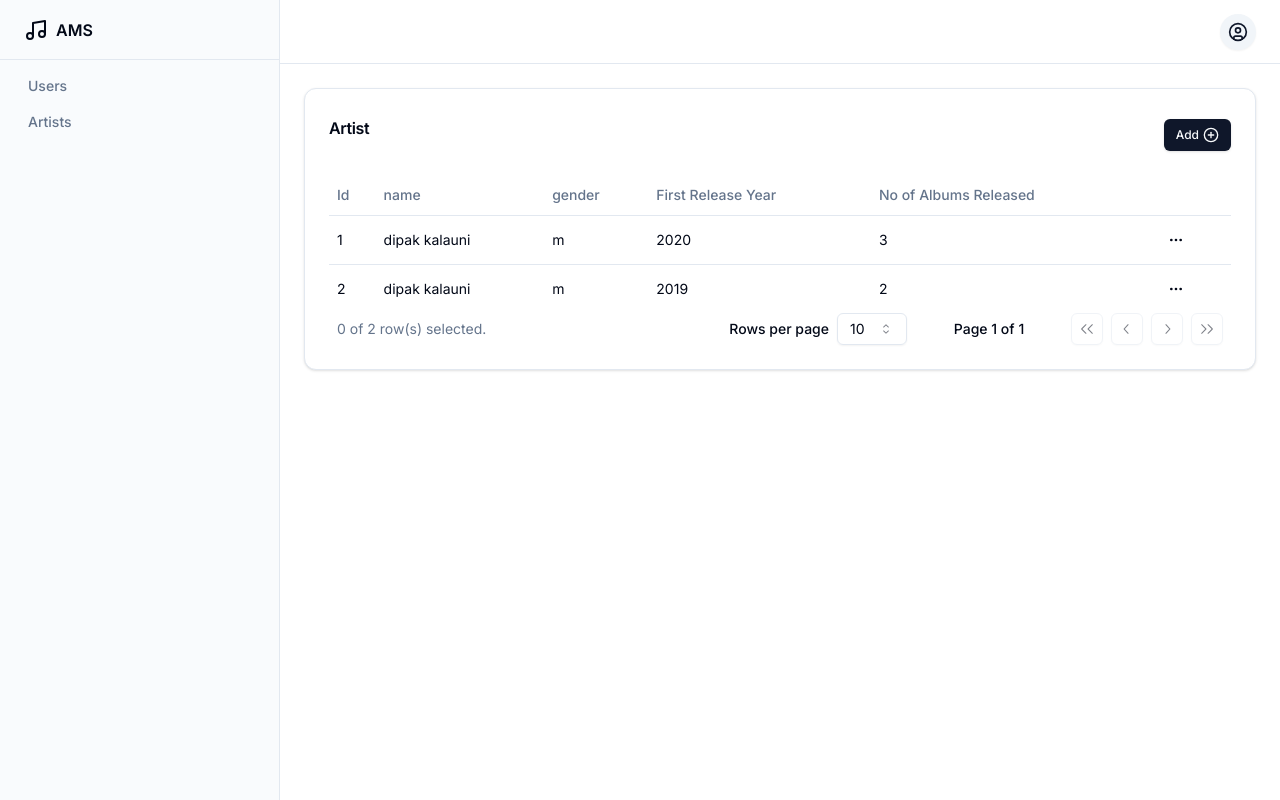
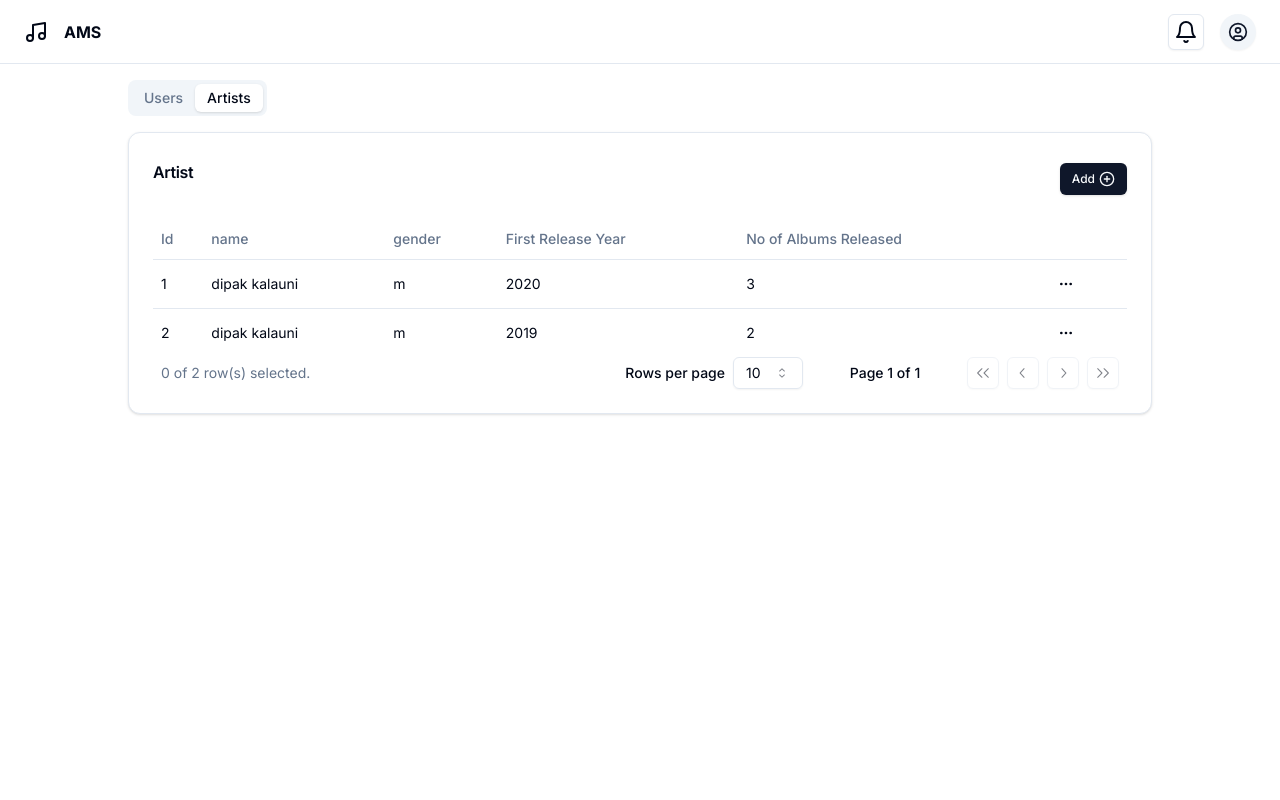
Before and after one commit to KaloniGiga/artist-management-system, a Next.js app in the folder apps/web/: page /dashboard/artists in a window 1280 px wide. Built offline with nearby package versions, Linux system fonts and the light colour scheme.

Commit message:
feat: remove sidebar and mobile nav, add notification and tabs

```diff
--- a/apps/web/app/dashboard/layout.tsx
+++ b/apps/web/app/dashboard/layout.tsx
@@ -1,17 +1,15 @@
 import { Navbar } from "@web/components/dashboard/header/Navbar";
-import { Sidebar } from "@web/components/dashboard/sidebar/Sidebar";
+import { TabsMenu } from "@web/components/dashboard/tabs/TabsMenu";
 import { ReactNode } from "react";
 
 export default function Layout({ children }: { children: ReactNode }) {
   return (
-    <div className="grid min-h-screen w-full md:grid-cols-[220px_1fr] lg:grid-cols-[280px_1fr]">
-      <Sidebar />
-      <div className="flex flex-col">
-        <Navbar />
-        <main className="flex flex-1 flex-col gap-4 p-4 lg:gap-6 lg:p-6">
-          {children}
-        </main>
-      </div>
+    <div className="w-full min-h-screen flex flex-col">
+      <Navbar />
+      <main className="w-[80%] mx-auto">
+        <TabsMenu />
+        {children}
+      </main>
     </div>
   );
 }
--- a/apps/web/components/dashboard/header/MobileMenu.tsx
+++ /dev/null
@@ -1,35 +0,0 @@
-import { Button } from "@web/components/ui/button";
-import { Sheet, SheetContent, SheetTrigger } from "@web/components/ui/sheet";
-import { Menu, Music } from "lucide-react";
-import Link from "next/link";
-
-export function MobileMenu() {
-  return (
-    <Sheet>
-      <SheetTrigger asChild>
-        <Button variant="outline" size="icon" className="shrink-0 md:hidden">
-          <Menu className="h-5 w-5" />
-        </Button>
-      </SheetTrigger>
-      <SheetContent side="left">
-        <nav className="grid gap-6 text-lg font-medium">
-          <Link
-            href="#"
-            className="flex items-center gap-2 text-lg font-semibold"
-          >
-            <Music className="h-6 w-6" />
-          </Link>
-          <Link href="/dashboard" className="hover:text-foreground">
-            Users
-          </Link>
-          <Link
-            href="/dashboard/artists"
-            className="text-muted-foreground hover:text-foreground"
-          >
-            Artists
-          </Link>
-        </nav>
-      </SheetContent>
-    </Sheet>
-  );
-}
--- a/apps/web/components/dashboard/header/Navbar.tsx
+++ b/apps/web/components/dashboard/header/Navbar.tsx
@@ -1,11 +1,18 @@
-import { MobileMenu } from "./MobileMenu";
 import { UserDropdown } from "./UserDropdown";
+import { Music } from "lucide-react";
+import { Notification } from "./Notification";
 
 export function Navbar() {
   return (
-    <header className="w-full sticky top-0 flex justify-between lg:justify-end h-16 items-center gap-4 border-b bg-background px-4 md:px-6">
-      <MobileMenu />
-      <UserDropdown />
+    <header className="w-full sticky top-0 flex justify-between h-16 items-center gap-4 border-b bg-background px-4 md:px-6">
+      <nav className="flex justify-center gap-x-4 items-center">
+        <Music />
+        <span className="font-bold">AMS</span>
+      </nav>
+      <div className="flex items-center gap-x-4">
+        <Notification />
+        <UserDropdown />
+      </div>
     </header>
   );
 }
--- /dev/null
+++ b/apps/web/components/dashboard/header/Notification.tsx
@@ -0,0 +1,10 @@
+import { Button } from "@web/components/ui/button";
+import { Bell } from "lucide-react";
+
+export function Notification() {
+  return (
+    <Button variant={"outline"} size={"icon"}>
+      <Bell />
+    </Button>
+  );
+}
--- a/apps/web/components/dashboard/sidebar/Sidebar.tsx
+++ /dev/null
@@ -1,33 +0,0 @@
-import { Music } from "lucide-react";
-import Link from "next/link";
-
-export function Sidebar() {
-  return (
-    <div className="hidden border-r bg-muted/40 md:block">
-      <div className="flex h-full max-h-screen flex-col gap-2">
-        <div className="flex h-14 items-center border-b px-4 lg:h-[60px] lg:px-6">
-          <Link href="/" className="flex items-center gap-2 font-semibold">
-            <Music className="h-6 w-6" />
-            <span>AMS</span>
-          </Link>
-        </div>
-        <div className="flex-1">
-          <nav className="grid items-start px-2 text-sm font-medium lg:px-4">
-            <Link
-              href="/dashboard"
-              className="flex items-center gap-3 rounded-lg px-3 py-2 text-muted-foreground transition-all hover:text-primary"
-            >
-              Users
-            </Link>
-            <Link
-              href="/dashboard/artists"
-              className="flex items-center gap-3 rounded-lg px-3 py-2 text-muted-foreground transition-all hover:text-primary"
-            >
-              Artists
-            </Link>
-          </nav>
-        </div>
-      </div>
-    </div>
-  );
-}
--- /dev/null
+++ b/apps/web/components/dashboard/tabs/TabsMenu.tsx
@@ -0,0 +1,27 @@
+/* eslint-disable @typescript-eslint/no-unused-vars */
+"use client";
+import { usePathname } from "next/navigation";
+import { Tabs, TabsList, TabsTrigger } from "../../ui/tabs";
+import Link from "next/link";
+import { useState } from "react";
+
+export function TabsMenu() {
+  const pathname = usePathname();
+  const [tabValue, setTabValue] = useState(
+    pathname == "/dashboard/artists" ? "artists" : "users",
+  );
+
+  return (
+    <Tabs defaultValue={tabValue} className="w-[400px] my-4">
+      <TabsList>
+        <Link href={"/dashboard"}>
+          <TabsTrigger value={"users"}>Users</TabsTrigger>
+        </Link>
+
+        <Link href={"/dashboard/artists"}>
+          <TabsTrigger value={"artists"}>Artists</TabsTrigger>
+        </Link>
+      </TabsList>
+    </Tabs>
+  );
+}
--- /dev/null
+++ b/apps/web/components/ui/tabs.tsx
@@ -0,0 +1,55 @@
+"use client";
+
+import * as React from "react";
+import * as TabsPrimitive from "@radix-ui/react-tabs";
+
+import { cn } from "@web/lib/utils";
+
+const Tabs = TabsPrimitive.Root;
+
+const TabsList = React.forwardRef<
+  React.ElementRef<typeof TabsPrimitive.List>,
+  React.ComponentPropsWithoutRef<typeof TabsPrimitive.List>
+>(({ className, ...props }, ref) => (
+  <TabsPrimitive.List
+    ref={ref}
+    className={cn(
+      "inline-flex h-9 items-center justify-center rounded-lg bg-muted p-1 text-muted-foreground",
+      className,
+    )}
+    {...props}
+  />
+));
+TabsList.displayName = TabsPrimitive.List.displayName;
+
+const TabsTrigger = React.forwardRef<
+  React.ElementRef<typeof TabsPrimitive.Trigger>,
+  React.ComponentPropsWithoutRef<typeof TabsPrimitive.Trigger>
+>(({ className, ...props }, ref) => (
+  <TabsPrimitive.Trigger
+    ref={ref}
+    className={cn(
+      "inline-flex items-center justify-center whitespace-nowrap rounded-md px-3 py-1 text-sm font-medium ring-offset-background transition-all focus-visible:outline-none focus-visible:ring-2 focus-visible:ring-ring focus-visible:ring-offset-2 disabled:pointer-events-none disabled:opacity-50 data-[state=active]:bg-background data-[state=active]:text-foreground data-[state=active]:shadow",
+      className,
+    )}
+    {...props}
+  />
+));
+TabsTrigger.displayName = TabsPrimitive.Trigger.displayName;
+
+const TabsContent = React.forwardRef<
+  React.ElementRef<typeof TabsPrimitive.Content>,
+  React.ComponentPropsWithoutRef<typeof TabsPrimitive.Content>
+>(({ className, ...props }, ref) => (
+  <TabsPrimitive.Content
+    ref={ref}
+    className={cn(
+      "mt-2 ring-offset-background focus-visible:outline-none focus-visible:ring-2 focus-visible:ring-ring focus-visible:ring-offset-2",
+      className,
+    )}
+    {...props}
+  />
+));
+TabsContent.displayName = TabsPrimitive.Content.displayName;
+
+export { Tabs, TabsList, TabsTrigger, TabsContent };
--- a/apps/web/package.json
+++ b/apps/web/package.json
@@ -17,6 +17,7 @@
     "@radix-ui/react-popover": "^1.1.1",
     "@radix-ui/react-select": "^2.1.1",
     "@radix-ui/react-slot": "^1.1.0",
+    "@radix-ui/react-tabs": "^1.1.0",
     "@tanstack/react-table": "^8.20.1",
     "class-variance-authority": "^0.7.0",
     "clsx": "^2.1.1",
```
Also changed, not shown: 1 other file (tests, documents, lock files or other folders).
